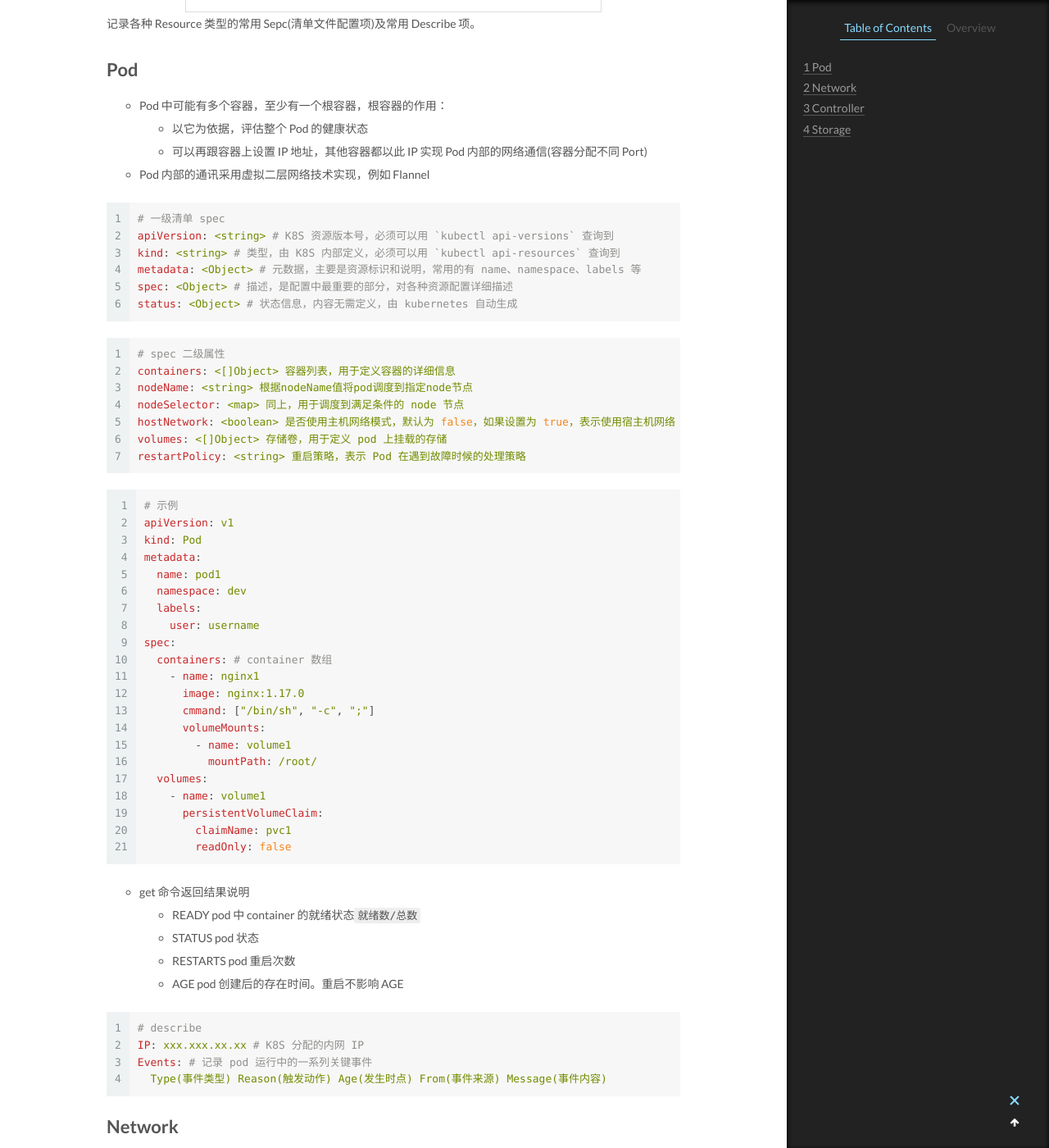
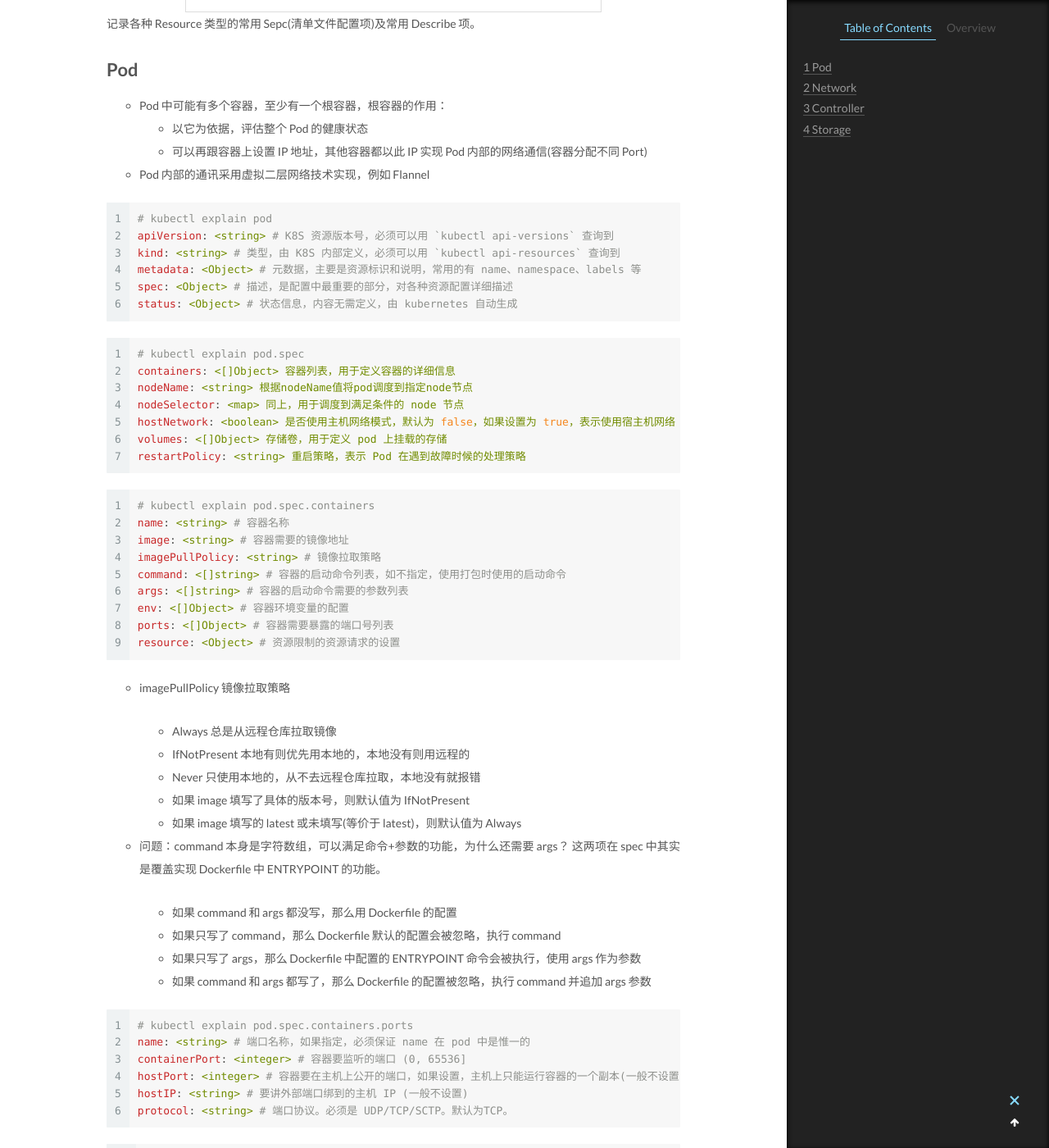
Before and after one commit to CodeHunter2006/CodeHunter2006.github.io, a Jekyll site: the page built from _posts/2021-10-12-Kubernetes_Spec.md, in a window 1280 px wide and 1400 px high, scrolled down 760 px. Shown: the whole window at 82% size. Built offline with Jekyll 4.4.1, drawn with Linux system fonts in a browser that asks for light colours; some of the changed text lies outside the part shown.

Commit message:
docs: add contents

````diff
--- a/_posts/2021-10-12-Kubernetes_Spec.md
+++ b/_posts/2021-10-12-Kubernetes_Spec.md
@@ -16,7 +16,7 @@ tags: Docker K8S HighConcurrency
 - Pod 内部的通讯采用虚拟二层网络技术实现，例如 Flannel
 
 ```yml
-# 一级清单 spec
+# kubectl explain pod
 apiVersion: <string> # K8S 资源版本号，必须可以用 `kubectl api-versions` 查询到
 kind: <string> # 类型，由 K8S 内部定义，必须可以用 `kubectl api-resources` 查询到
 metadata: <Object> # 元数据，主要是资源标识和说明，常用的有 name、namespace、labels 等
@@ -25,13 +25,52 @@ status: <Object> # 状态信息，内容无需定义，由 kubernetes 自动生
 ```
 
 ```yml
-# spec 二级属性
+# kubectl explain pod.spec
 containers: <[]Object> 容器列表，用于定义容器的详细信息
 nodeName: <string> 根据nodeName值将pod调度到指定node节点
 nodeSelector: <map> 同上，用于调度到满足条件的 node 节点
 hostNetwork: <boolean> 是否使用主机网络模式，默认为 false，如果设置为 true，表示使用宿主机网络
 volumes: <[]Object> 存储卷，用于定义 pod 上挂载的存储
 restartPolicy: <string> 重启策略，表示 Pod 在遇到故障时候的处理策略
+```
+
+```yml
+# kubectl explain pod.spec.containers
+name: <string> # 容器名称
+image: <string> # 容器需要的镜像地址
+imagePullPolicy: <string> # 镜像拉取策略
+command: <[]string> # 容器的启动命令列表，如不指定，使用打包时使用的启动命令
+args: <[]string> # 容器的启动命令需要的参数列表
+env: <[]Object> # 容器环境变量的配置
+ports: <[]Object> # 容器需要暴露的端口号列表
+resource: <Object> # 资源限制的资源请求的设置
+```
+
+- imagePullPolicy 镜像拉取策略
+
+  - Always
+    总是从远程仓库拉取镜像
+  - IfNotPresent
+    本地有则优先用本地的，本地没有则用远程的
+  - Never
+    只使用本地的，从不去远程仓库拉取，本地没有就报错
+  - 如果 image 填写了具体的版本号，则默认值为 IfNotPresent
+  - 如果 image 填写的 latest 或未填写(等价于 latest)，则默认值为 Always
+
+- 问题：command 本身是字符数组，可以满足命令+参数的功能，为什么还需要 args？
+  这两项在 spec 中其实是覆盖实现 Dockerfile 中 ENTRYPOINT 的功能。
+  - 如果 command 和 args 都没写，那么用 Dockerfile 的配置
+  - 如果只写了 command，那么 Dockerfile 默认的配置会被忽略，执行 command
+  - 如果只写了 args，那么 Dockerfile 中配置的 ENTRYPOINT 命令会被执行，使用 args 作为参数
+  - 如果 command 和 args 都写了，那么 Dockerfile 的配置被忽略，执行 command 并追加 args 参数
+
+```yml
+# kubectl explain pod.spec.containers.ports
+name: <string> # 端口名称，如果指定，必须保证 name 在 pod 中是惟一的
+containerPort: <integer> # 容器要监听的端口 (0, 65536]
+hostPort: <integer> # 容器要在主机上公开的端口，如果设置，主机上只能运行容器的一个副本(一般不设置)
+hostIP: <string> # 要讲外部端口绑到的主机 IP (一般不设置)
+protocol: <string> # 端口协议。必须是 UDP/TCP/SCTP。默认为TCP。
 ```
 
 ```yml
@@ -47,7 +86,13 @@ spec:
   containers: # container 数组
     - name: nginx1
       image: nginx:1.17.0
+      imagePullPolicy: IfNotPresent
       cmmand: ["/bin/sh", "-c", ";"]
+      env: # 环境变量由多个 key-value 组成
+        - name: "username" # 环境变量名
+          value: "admin" # 环境变量值
+        - name: "password"
+          value: "123456"
       volumeMounts:
         - name: volume1
           mountPath: /root/
````
Also changed, not shown: _posts/2021-11-19-English_scene_discussion.md (added, +61 -0 lines).
